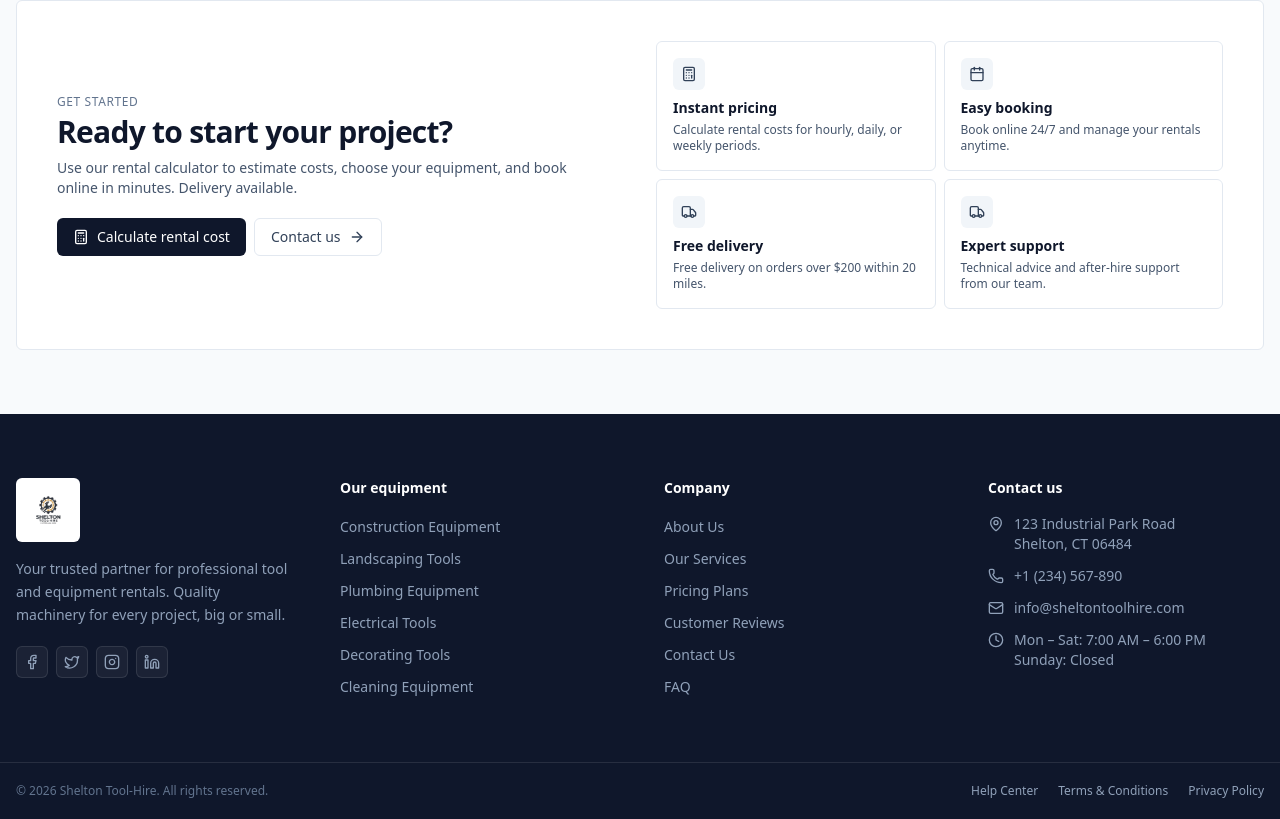
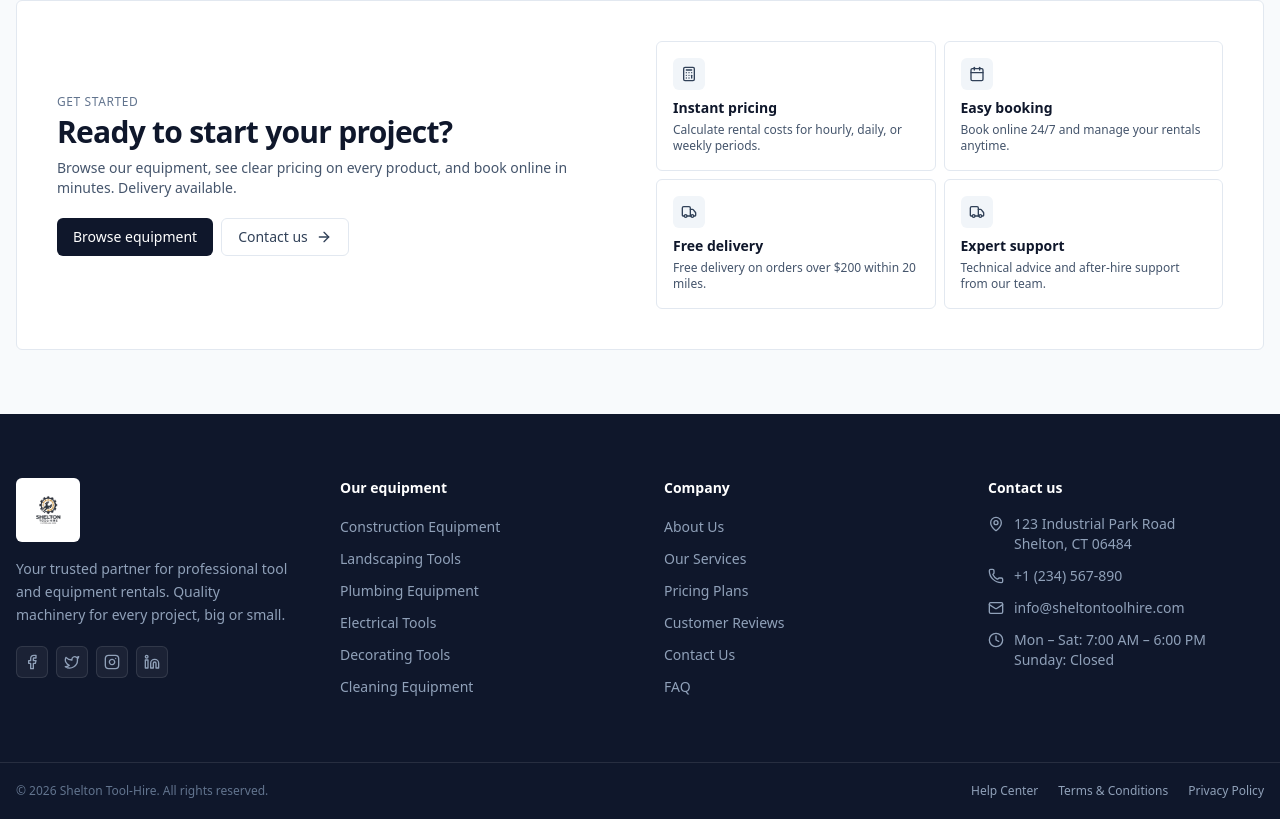
Before and after one commit to SEPP-2026/ReviewPortal-Web, a Next.js app: page / in a window 1280 px wide. Shown: the part 2180-2999 px from the top of the page. Built offline with nearby package versions, Linux system fonts and the light colour scheme; no server answers.

Commit message:
feat: update CTASection to promote equipment browsing instead of calculator

```diff
--- a/components/sections/CTASection.tsx
+++ b/components/sections/CTASection.tsx
@@ -40,17 +40,16 @@ export function CTASection() {
                 Ready to start your project?
               </h2>
               <p className="mt-2 text-sm text-slate-600 max-w-lg">
-                Use our rental calculator to estimate costs, choose your
-                equipment, and book online in minutes. Delivery available.
+                Browse our equipment, see clear pricing on every product, and
+                book online in minutes. Delivery available.
               </p>
 
               <div className="mt-5 flex flex-wrap gap-2">
                 <Link
-                  href="/calculator"
+                  href="/equipment"
                   className="inline-flex items-center gap-2 bg-slate-900 hover:bg-slate-800 text-white font-medium px-4 py-2 rounded-md transition-colors text-sm"
                 >
-                  <Calculator className="w-4 h-4" />
-                  Calculate rental cost
+                  Browse equipment
                 </Link>
                 <Link
                   href="/contact"
```
